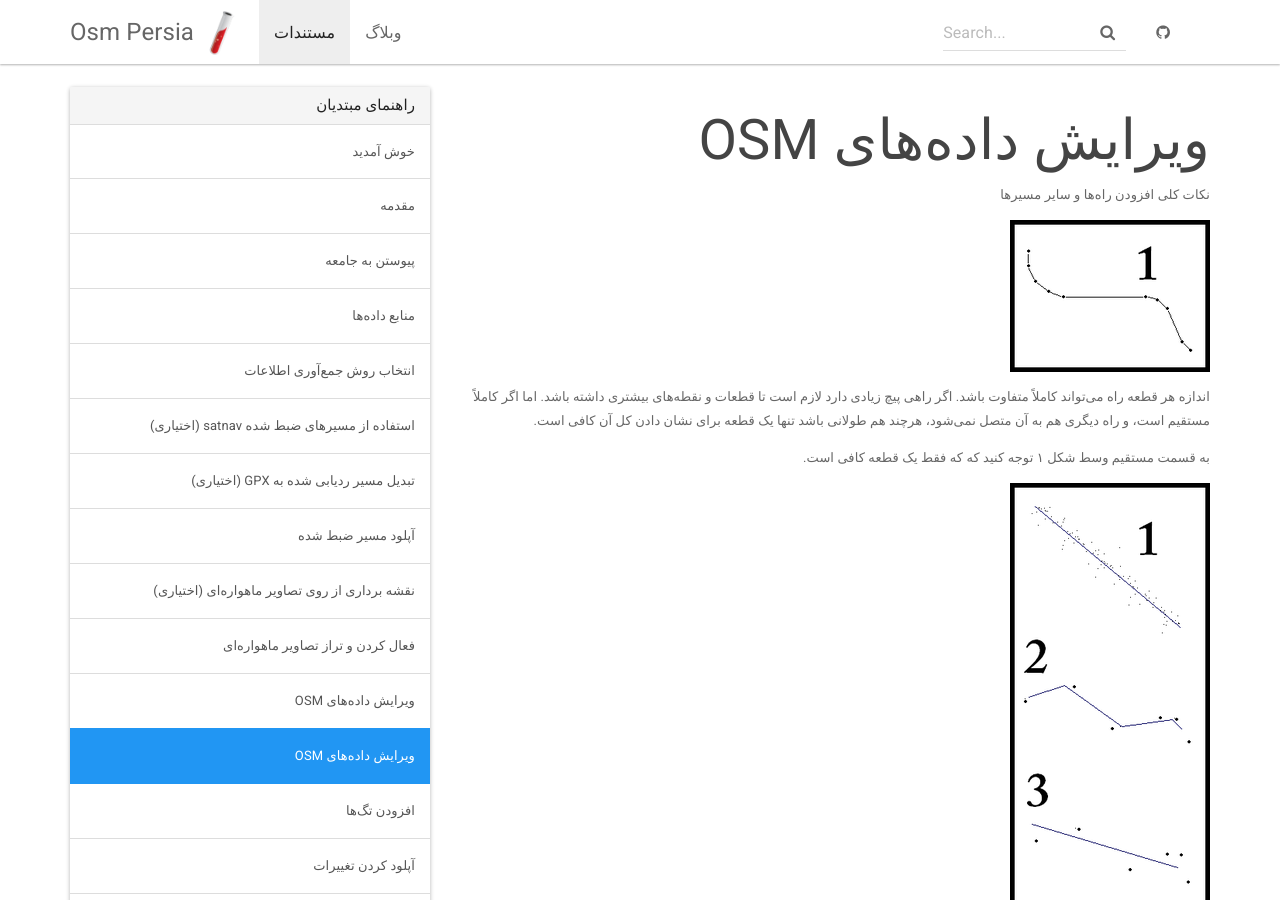
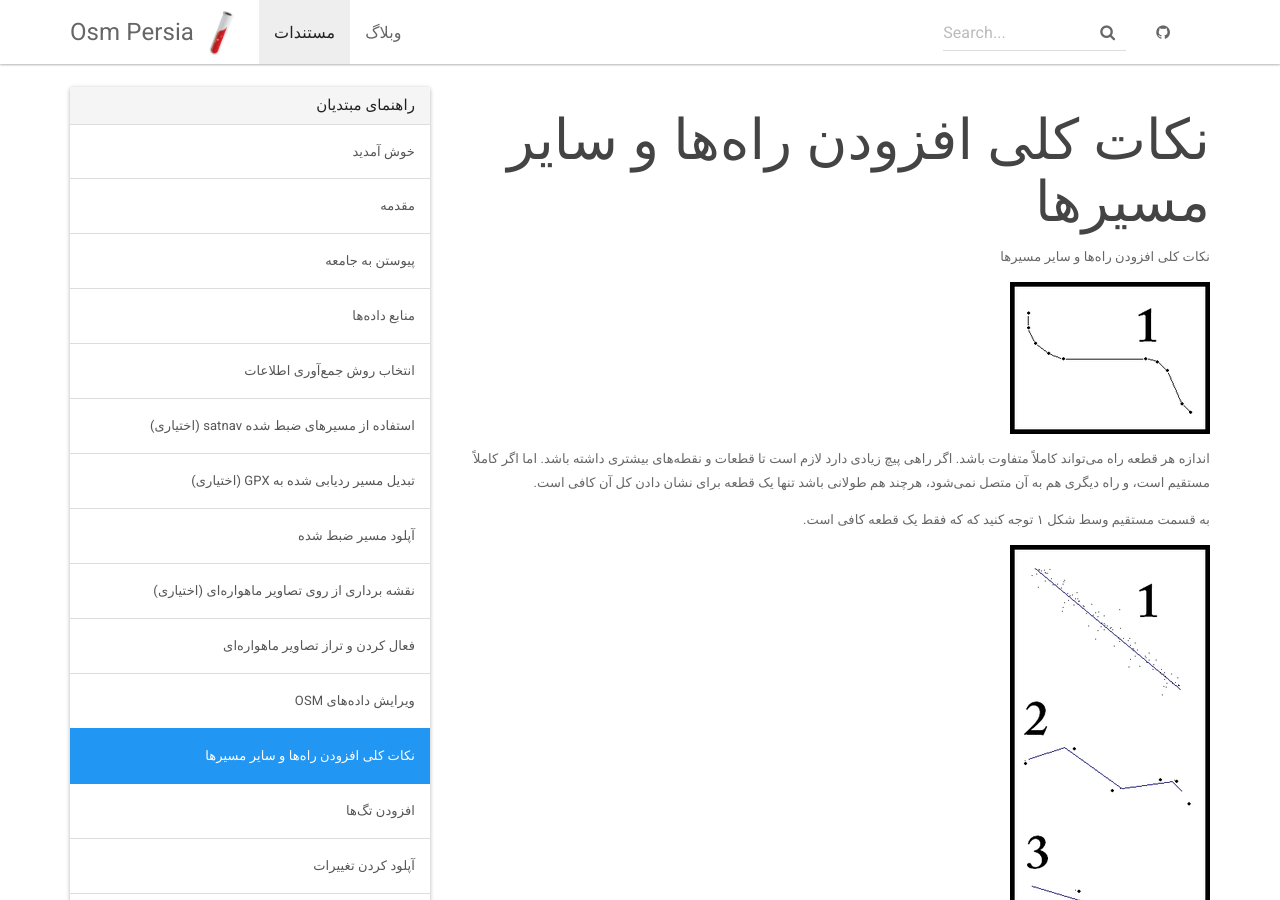
Before and after one commit to osmpersia/osmpersia.github.io, a Jekyll site: the page built from _docs/osm/Beginners_Guide_1.3.1.md, in a window 1280 px wide and 900 px high. Built offline with Jekyll 4.4.1, drawn with Linux system fonts in a browser that asks for light colours; nearby versions of some CDN libraries.

Commit message:
fix index

```diff
--- a/_docs/osm/Beginners_Guide_1.3.1.md
+++ b/_docs/osm/Beginners_Guide_1.3.1.md
@@ -1,6 +1,6 @@
 ---
 permalink: /docs/Beginners_Guide_1.3.1/
-title: " ویرایش داده‌های OSM"
+title: " نکات کلی افزودن راه‌ها و سایر مسیرها"
 ---
 
 
```
